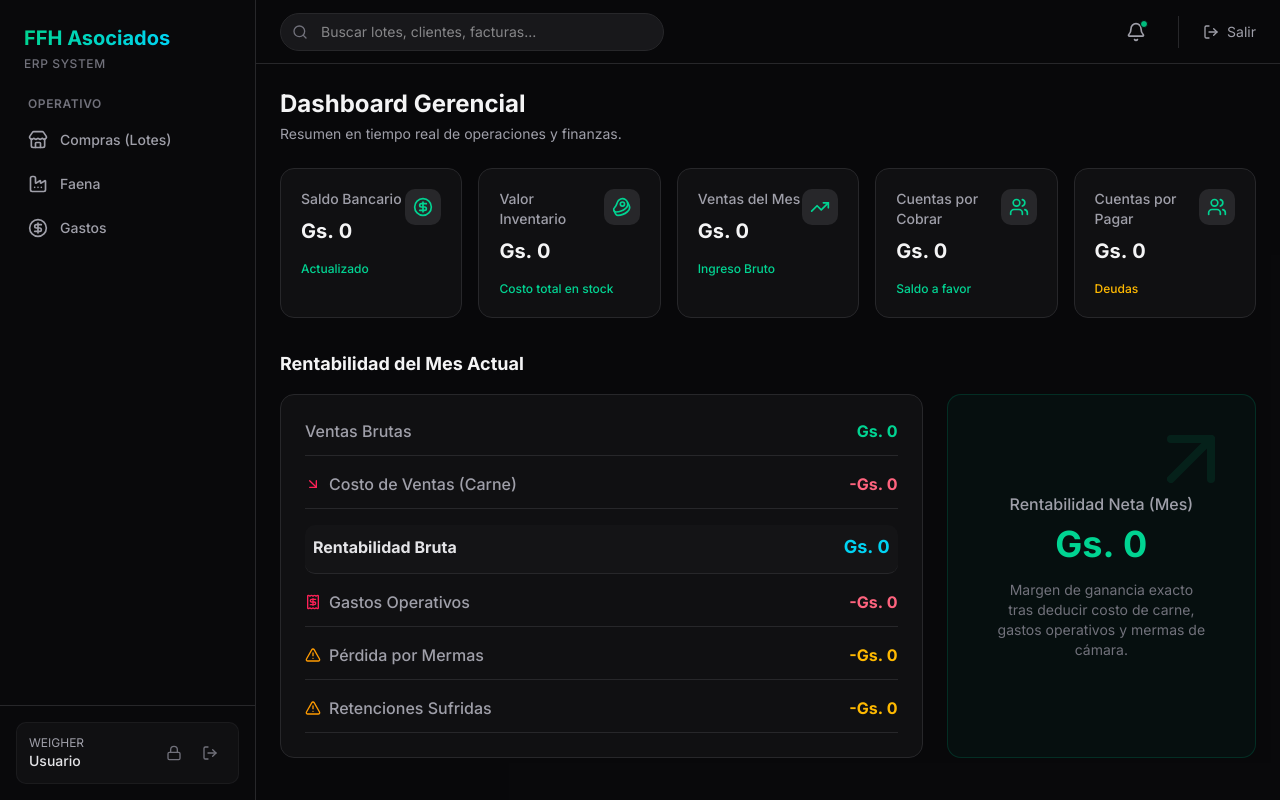
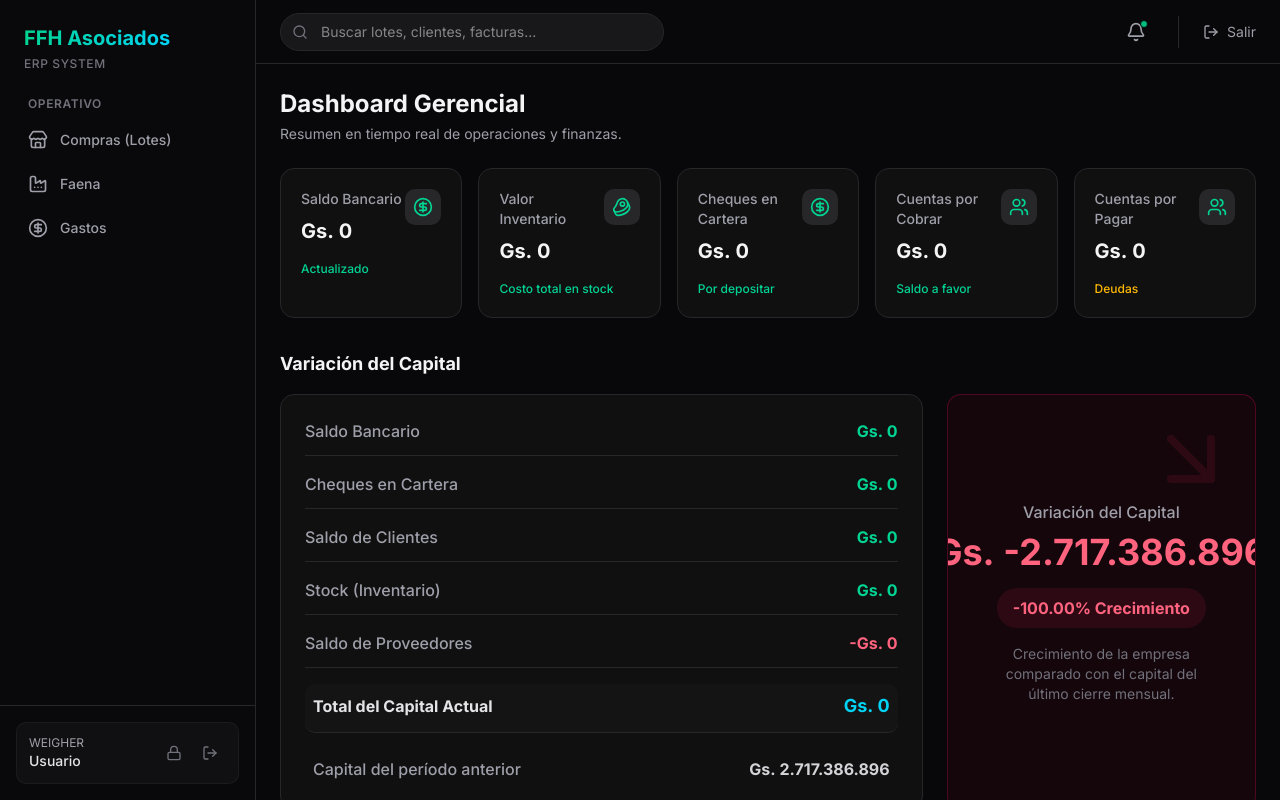
Before and after one commit to cesarsilvfonss/erp-ffh, a Next.js app: page / in a window 1280 px wide. Built offline with nearby package versions, Linux system fonts and the light colour scheme; no server answers; the database is empty.

Commit message:
feat: replace monthly profitability with capital variation in dashboard

```diff
--- a/src/app/(dashboard)/DashboardUI.tsx
+++ b/src/app/(dashboard)/DashboardUI.tsx
@@ -7,27 +7,17 @@ import Link from "next/link";
 export function DashboardUI({
   bankBalance,
   inventoryValue,
-  salesThisMonth,
-  costOfSalesThisMonth,
-  grossProfit,
-  mermasThisMonth,
-  expensesThisMonth,
-  retentionsThisMonth,
-  netProfit,
+  walletChecks,
   receivables,
-  payables
+  payables,
+  previousCapital
 }: {
   bankBalance: number;
   inventoryValue: number;
-  salesThisMonth: number;
-  costOfSalesThisMonth: number;
-  grossProfit: number;
-  mermasThisMonth: number;
-  expensesThisMonth: number;
-  retentionsThisMonth: number;
-  netProfit: number;
+  walletChecks: number;
   receivables: number;
   payables: number;
+  previousCapital: number;
 }) {
   const formatCurrency = (value: number) => {
     return value.toLocaleString("es-PY", { style: "currency", currency: "PYG", maximumFractionDigits: 0 });
@@ -36,10 +26,14 @@ export function DashboardUI({
   const metrics = [
     { label: "Saldo Bancario", value: formatCurrency(bankBalance), icon: CircleDollarSign, trend: "Actualizado", trendColor: "text-emerald-400", href: "/operaciones/finanzas/bancos" },
     { label: "Valor Inventario", value: formatCurrency(inventoryValue), icon: Beef, trend: "Costo total en stock", trendColor: "text-emerald-400", href: "/inventario" },
-    { label: "Ventas del Mes", value: formatCurrency(salesThisMonth), icon: TrendingUp, trend: "Ingreso Bruto", trendColor: "text-emerald-400", href: "/operaciones/ventas" },
+    { label: "Cheques en Cartera", value: formatCurrency(walletChecks), icon: CircleDollarSign, trend: "Por depositar", trendColor: "text-emerald-400", href: "/operaciones/finanzas/cheques" },
     { label: "Cuentas por Cobrar", value: formatCurrency(receivables), icon: Users, trend: "Saldo a favor", trendColor: "text-emerald-400", href: "/operaciones/finanzas/cuentas-cobrar" },
     { label: "Cuentas por Pagar", value: formatCurrency(payables), icon: Users, trend: "Deudas", trendColor: "text-amber-400", href: "/operaciones/finanzas/cuentas-pagar" },
   ];
+
+  const currentTotalCapital = bankBalance + walletChecks + receivables + inventoryValue - payables;
+  const capitalVariation = currentTotalCapital - previousCapital;
+  const growthPercentage = previousCapital > 0 ? (capitalVariation / previousCapital) * 100 : 0;
 
   return (
     <div className="space-y-6">
@@ -76,9 +70,9 @@ export function DashboardUI({
         ))}
       </div>
 
-      {/* RENTABILIDAD */}
+      {/* VARIACIÓN DEL CAPITAL */}
       <div className="mt-8">
-        <h2 className="text-lg font-bold text-zinc-100 mb-4">Rentabilidad del Mes Actual</h2>
+        <h2 className="text-lg font-bold text-zinc-100 mb-4">Variación del Capital</h2>
         <div className="grid grid-cols-1 lg:grid-cols-3 gap-6">
 
           <motion.div
@@ -90,28 +84,32 @@ export function DashboardUI({
             <div className="flex flex-col md:flex-row justify-between gap-6">
               <div className="flex-1 space-y-4">
                 <div className="flex justify-between items-center border-b border-zinc-800 pb-3">
-                  <span className="text-zinc-400 font-medium">Ventas Brutas</span>
-                  <span className="text-emerald-400 font-bold">{formatCurrency(salesThisMonth)}</span>
+                  <span className="text-zinc-400 font-medium">Saldo Bancario</span>
+                  <span className="text-emerald-400 font-bold">{formatCurrency(bankBalance)}</span>
                 </div>
                 <div className="flex justify-between items-center border-b border-zinc-800 pb-3">
-                  <span className="text-zinc-400 font-medium flex items-center gap-2"><ArrowDownRight className="w-4 h-4 text-rose-500"/> Costo de Ventas (Carne)</span>
-                  <span className="text-rose-400 font-bold">-{formatCurrency(costOfSalesThisMonth)}</span>
+                  <span className="text-zinc-400 font-medium">Cheques en Cartera</span>
+                  <span className="text-emerald-400 font-bold">{formatCurrency(walletChecks)}</span>
+                </div>
+                <div className="flex justify-between items-center border-b border-zinc-800 pb-3">
+                  <span className="text-zinc-400 font-medium">Saldo de Clientes</span>
+                  <span className="text-emerald-400 font-bold">{formatCurrency(receivables)}</span>
+                </div>
+                <div className="flex justify-between items-center border-b border-zinc-800 pb-3">
+                  <span className="text-zinc-400 font-medium">Stock (Inventario)</span>
+                  <span className="text-emerald-400 font-bold">{formatCurrency(inventoryValue)}</span>
+                </div>
+                <div className="flex justify-between items-center border-b border-zinc-800 pb-3">
+                  <span className="text-zinc-400 font-medium">Saldo de Proveedores</span>
+                  <span className="text-rose-400 font-bold">-{formatCurrency(payables)}</span>
                 </div>
                 <div className="flex justify-between items-center border-b border-zinc-800 pb-3 bg-zinc-900/50 p-2 rounded-lg">
-                  <span className="text-zinc-200 font-bold">Rentabilidad Bruta</span>
-                  <span className="text-cyan-400 font-bold text-lg">{formatCurrency(grossProfit)}</span>
+                  <span className="text-zinc-200 font-bold">Total del Capital Actual</span>
+                  <span className="text-cyan-400 font-bold text-lg">{formatCurrency(currentTotalCapital)}</span>
                 </div>
-                <div className="flex justify-between items-center border-b border-zinc-800 pb-3">
-                  <span className="text-zinc-400 font-medium flex items-center gap-2"><Receipt className="w-4 h-4 text-rose-500"/> Gastos Operativos</span>
-                  <span className="text-rose-400 font-bold">-{formatCurrency(expensesThisMonth)}</span>
-                </div>
-                <div className="flex justify-between items-center border-b border-zinc-800 pb-3">
-                  <span className="text-zinc-400 font-medium flex items-center gap-2"><AlertTriangle className="w-4 h-4 text-amber-500"/> Pérdida por Mermas</span>
-                  <span className="text-amber-400 font-bold">-{formatCurrency(mermasThisMonth)}</span>
-                </div>
-                <div className="flex justify-between items-center border-b border-zinc-800 pb-3">
-                  <span className="text-zinc-400 font-medium flex items-center gap-2"><AlertTriangle className="w-4 h-4 text-amber-500"/> Retenciones Sufridas</span>
-                  <span className="text-amber-400 font-bold">-{formatCurrency(retentionsThisMonth)}</span>
+                <div className="flex justify-between items-center pb-1 p-2">
+                  <span className="text-zinc-400 font-medium">Capital del período anterior</span>
+                  <span className="text-zinc-300 font-bold">{formatCurrency(previousCapital)}</span>
                 </div>
               </div>
             </div>
@@ -122,20 +120,23 @@ export function DashboardUI({
             animate={{ opacity: 1, x: 0 }}
             transition={{ duration: 0.4, delay: 0.2 }}
             className={`rounded-xl p-6 flex flex-col justify-center items-center text-center border relative overflow-hidden ${
-              netProfit >= 0
+              capitalVariation >= 0
                 ? "bg-emerald-950/20 border-emerald-900/50"
                 : "bg-rose-950/20 border-rose-900/50"
             }`}
           >
             <div className="absolute top-0 right-0 p-4 opacity-10">
-              {netProfit >= 0 ? <ArrowUpRight className="w-24 h-24 text-emerald-500" /> : <ArrowDownRight className="w-24 h-24 text-rose-500" />}
+              {capitalVariation >= 0 ? <TrendingUp className="w-24 h-24 text-emerald-500" /> : <ArrowDownRight className="w-24 h-24 text-rose-500" />}
             </div>
-            <p className="text-zinc-400 font-medium mb-2 relative z-10">Rentabilidad Neta (Mes)</p>
-            <h2 className={`text-4xl font-bold relative z-10 ${netProfit >= 0 ? "text-emerald-400" : "text-rose-400"}`}>
-              {formatCurrency(netProfit)}
+            <p className="text-zinc-400 font-medium mb-2 relative z-10">Variación del Capital</p>
+            <h2 className={`text-4xl font-bold relative z-10 ${capitalVariation >= 0 ? "text-emerald-400" : "text-rose-400"}`}>
+              {formatCurrency(capitalVariation)}
             </h2>
+            <div className={`mt-4 px-4 py-2 rounded-full font-bold relative z-10 ${capitalVariation >= 0 ? "bg-emerald-500/10 text-emerald-400" : "bg-rose-500/10 text-rose-400"}`}>
+              {capitalVariation >= 0 ? "+" : ""}{growthPercentage.toFixed(2)}% Crecimiento
+            </div>
             <p className="text-sm text-zinc-500 mt-4 max-w-[80%] relative z-10">
-              Margen de ganancia exacto tras deducir costo de carne, gastos operativos y mermas de cámara.
+              Crecimiento de la empresa comparado con el capital del último cierre mensual.
             </p>
           </motion.div>
 
--- a/src/app/(dashboard)/page.tsx
+++ b/src/app/(dashboard)/page.tsx
@@ -31,58 +31,13 @@ export default async function DashboardPage() {
     return acc + (lot.currentStock * lot.unitCost);
   }, 0);
 
-  // 3. Ventas del Mes y Costo de Ventas (COGS)
-  const startOfMonth = new Date();
-  startOfMonth.setDate(1);
-  startOfMonth.setHours(0, 0, 0, 0);
-  const salesThisMonthRecords = await prisma.sale.findMany({
-    where: {
-      date: { gte: startOfMonth },
-      status: 'CONFIRMED'
-    },
-    include: { details: true }
+  // 3. Cheques en Cartera
+  const walletChecksRecords = await prisma.check.findMany({
+    where: { status: 'IN_PORTFOLIO' }
   });
+  const walletChecks = walletChecksRecords.reduce((acc, check) => acc + check.amount, 0);
 
-  const salesThisMonth = salesThisMonthRecords.reduce((acc, sale) => acc + sale.totalValue, 0);
-  const costOfSalesThisMonth = salesThisMonthRecords.reduce((acc, sale) => {
-    const saleCost = sale.details.reduce((sum, d) => sum + (d.quantityKg * d.costAtSale), 0);
-    return acc + saleCost;
-  }, 0);
-
-  const grossProfit = salesThisMonth - costOfSalesThisMonth;
-
-  // 4. Mermas de Cámara del Mes
-  const mermasThisMonthRecords = await prisma.inventoryMovement.findMany({
-    where: {
-      type: "OUT",
-      concept: { startsWith: "MERMA DE CAMARA" },
-      createdAt: { gte: startOfMonth }
-    },
-    include: { inventoryLot: true }
-  });
-  const mermasThisMonth = mermasThisMonthRecords.reduce((acc, mov) => {
-    return acc + (mov.quantity * mov.inventoryLot.unitCost);
-  }, 0);
-
-  // 5. Gastos Totales del Mes
-  const expensesThisMonthRecords = await prisma.expense.findMany({
-    where: { date: { gte: startOfMonth } }
-  });
-  const expensesThisMonth = expensesThisMonthRecords.reduce((acc, exp) => acc + exp.amount, 0);
-
-  // 5.1 Retenciones Sufridas del Mes
-  const retentionsThisMonthRecords = await prisma.payment.findMany({
-    where: {
-      method: "RETENTION",
-      date: { gte: startOfMonth }
-    }
-  });
-  const retentionsThisMonth = retentionsThisMonthRecords.reduce((acc, p) => acc + p.amount, 0);
-
-  // 6. Rentabilidad Neta
-  const netProfit = grossProfit - expensesThisMonth - mermasThisMonth - retentionsThisMonth;
-
-  // 7. Cuentas por Cobrar y Pagar
+  // 4. Cuentas por Cobrar y Pagar
   const receivablesRecords = await prisma.accountReceivable.findMany({
     where: { status: { not: 'PAID' } }
   });
@@ -93,19 +48,24 @@ export default async function DashboardPage() {
   });
   const payables = payablesRecords.reduce((acc, pay) => acc + (pay.amount - pay.paidAmount), 0);
 
+  // 5. Capital Anterior (Último Cierre)
+  const lastClosure = await prisma.monthlyClosure.findFirst({
+    where: { status: 'CLOSED' },
+    orderBy: [
+      { year: 'desc' },
+      { month: 'desc' }
+    ]
+  });
+  const previousCapital = lastClosure ? lastClosure.totalCapital : 2717386896;
+
   return (
     <DashboardUI
       bankBalance={bankBalance}
       inventoryValue={inventoryValue}
-      salesThisMonth={salesThisMonth}
-      costOfSalesThisMonth={costOfSalesThisMonth}
-      grossProfit={grossProfit}
-      mermasThisMonth={mermasThisMonth}
-      expensesThisMonth={expensesThisMonth}
-      retentionsThisMonth={retentionsThisMonth}
-      netProfit={netProfit}
+      walletChecks={walletChecks}
       receivables={receivables}
       payables={payables}
+      previousCapital={previousCapital}
     />
   );
 }
```
